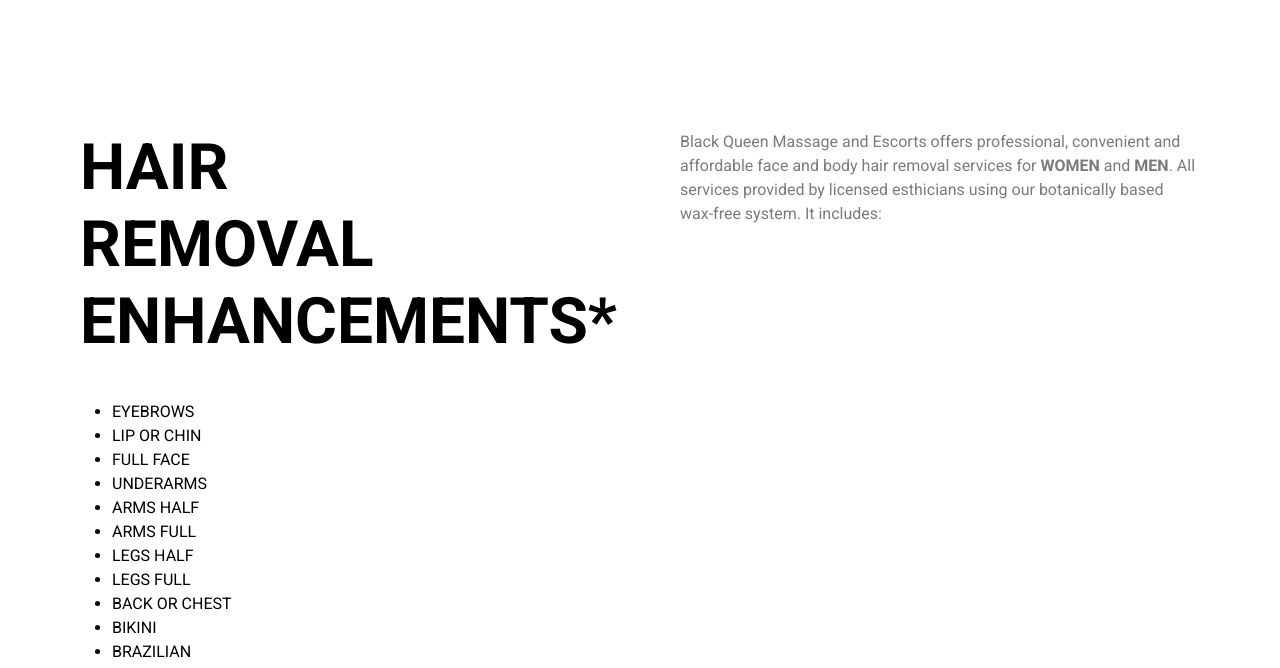
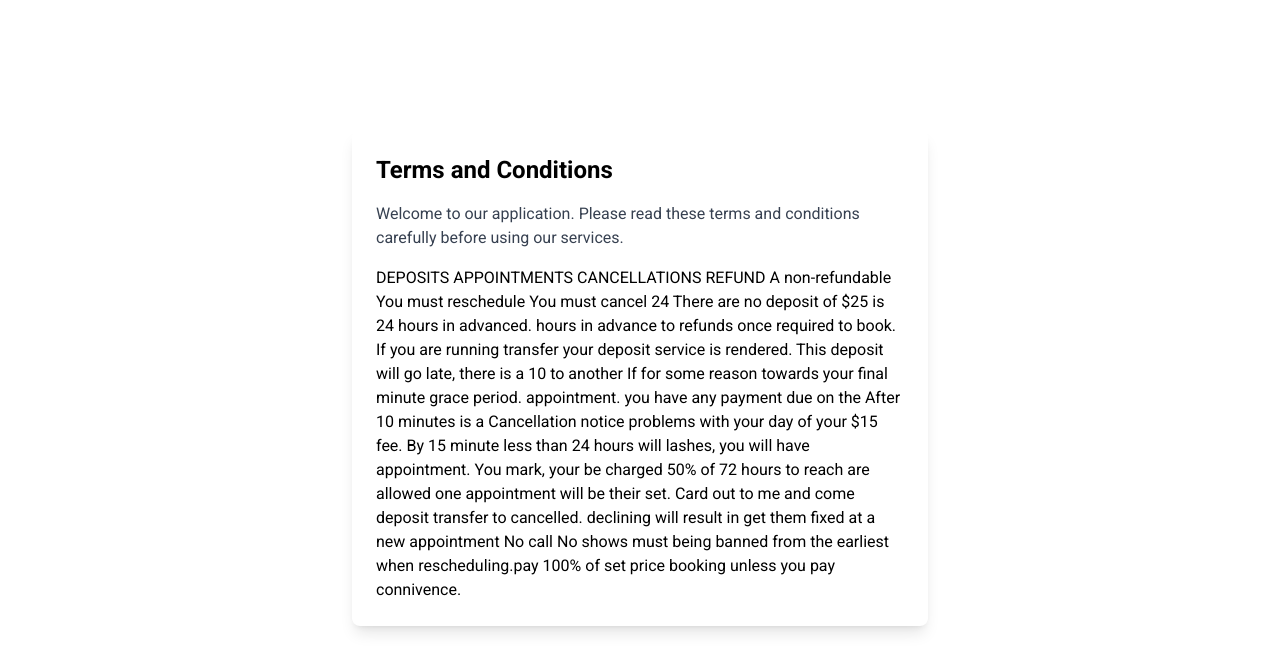
Before and after one commit to abbakar-cyber/blackqueenmassage, a Next.js app: page / in a window 1280 px wide. Shown: the part 1920-2588 px from the top of the page. Built offline with nearby package versions, Linux system fonts and the light colour scheme.

Commit message:
added terms but needed to edit it

```diff
--- a/app/page.tsx
+++ b/app/page.tsx
@@ -7,12 +7,14 @@
 import Offers from "@/components/Offers";
 import NewService from "@/components/NewService";
 import VideoPlayer from "@/components/VideoPlayer"
+import Terms from "@/components/Terms";
 
 export default function Home() {
   return (
     <>
       <Hero />
       <Camp />
+      <Terms />
       <Guide />
       <VideoPlayer />
       <Features />
--- /dev/null
+++ b/components/Terms.tsx
@@ -0,0 +1,27 @@
+const Terms = () => {
+    return (
+      <div className="max-w-xl mx-auto my-10 p-6 bg-white rounded-lg shadow-lg">
+        <h2 className="text-2xl font-bold mb-4">Terms and Conditions</h2>
+        <p className="text-gray-700 mb-4">
+          Welcome to our application. Please read these terms and conditions carefully
+          before using our services.
+        </p>
+        <p>DEPOSITS
+        APPOINTMENTS
+        CANCELLATIONS
+        REFUND A non-refundable
+        You must reschedule You must cancel 24
+        There are no deposit of $25 is 24 hours in advanced. hours in advance to refunds once
+        required to book. If you are running transfer your deposit service is rendered. This deposit will go
+        late, there is a 10 to another If for some reason towards your final minute grace period. appointment.
+        you have any payment due on the After 10 minutes is a Cancellation notice problems with your day of your
+        $15 fee. By 15 minute less than 24 hours will lashes, you will have appointment. You mark, your be charged 50% of
+        72 hours to reach are allowed one appointment will be their set. Card out to me and come deposit transfer to
+        cancelled. declining will result in get them fixed at a new appointment No call No shows must being banned from
+        the earliest when rescheduling.pay 100% of set price booking unless you pay connivence.
+        </p>
+      </div>
+    );
+  };
+
+  export default Terms;
```
